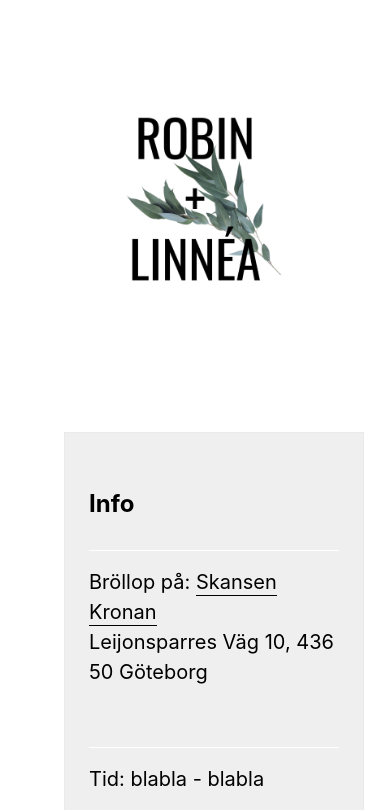
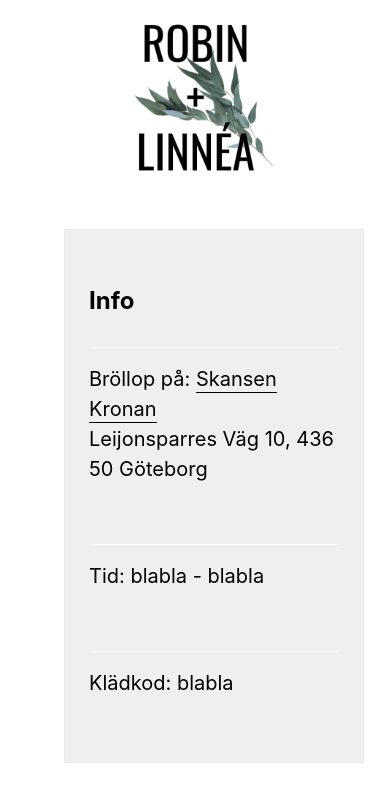
Before and after one commit to tantsandras/wedding, a Next.js app: page / in a window 390 px wide. Shown: the top 810 px of the page. Built offline with nearby package versions, Linux system fonts and the light colour scheme.

Commit message:
changed scale on header image

```diff
--- a/pages/index.tsx
+++ b/pages/index.tsx
@@ -19,7 +19,6 @@ const Home: NextPage = () => {
             src="/Robin + linnea(1).png"
             alt="Texten Robin och Linnea"
             layout="fill"
-            objectFit="contain"
             priority
           />
         </div>
--- a/styles/Home.module.css
+++ b/styles/Home.module.css
@@ -8,9 +8,9 @@
   justify-content: center;
   align-items: center;
   display: block;
-  width: 100vw;
+  width: 800px;
   position: relative;
-  min-height: 400px;
+  height: calc(800px * 1080 / 1920);
 }
 
 .main {
@@ -135,4 +135,8 @@
     width: 100%;
     flex-direction: column;
   }
+  .header {
+    width: 90vw;
+    height: calc(90vw * 1080 / 1920);
+  }
 }
```
